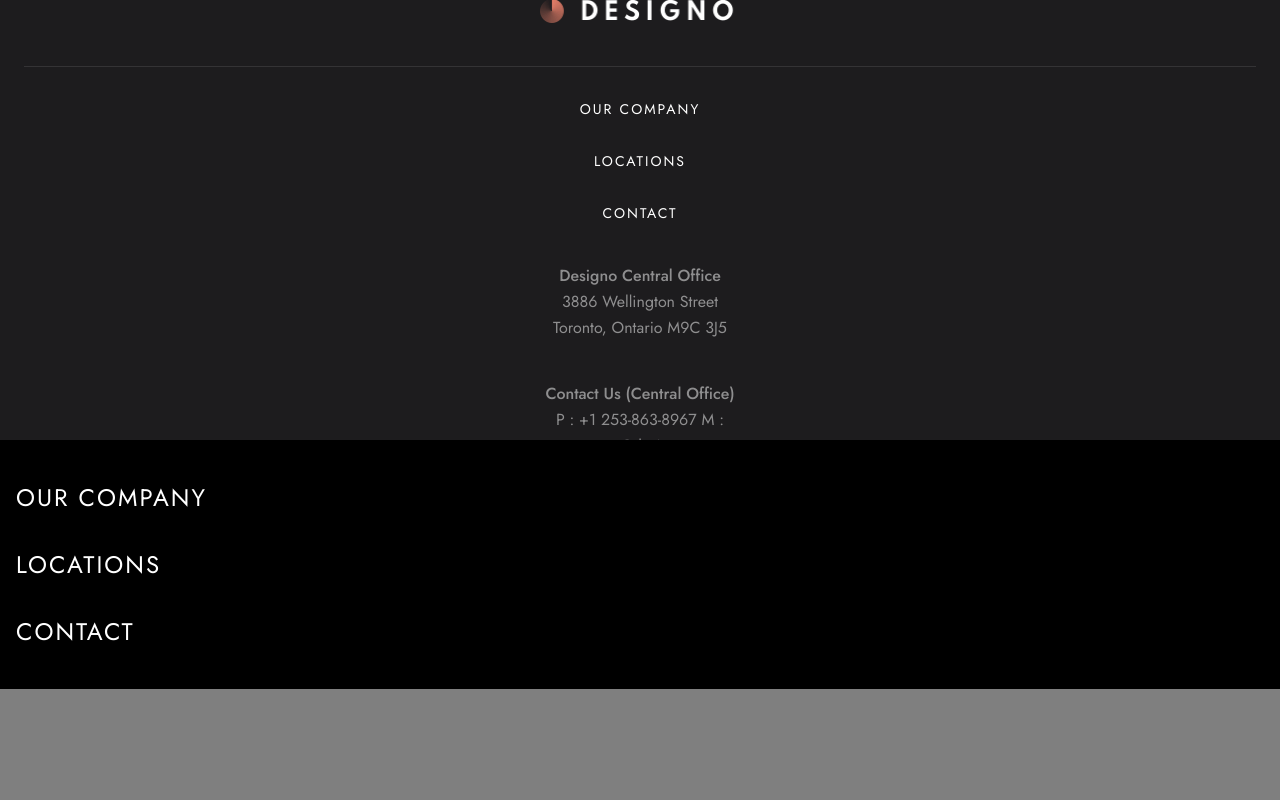
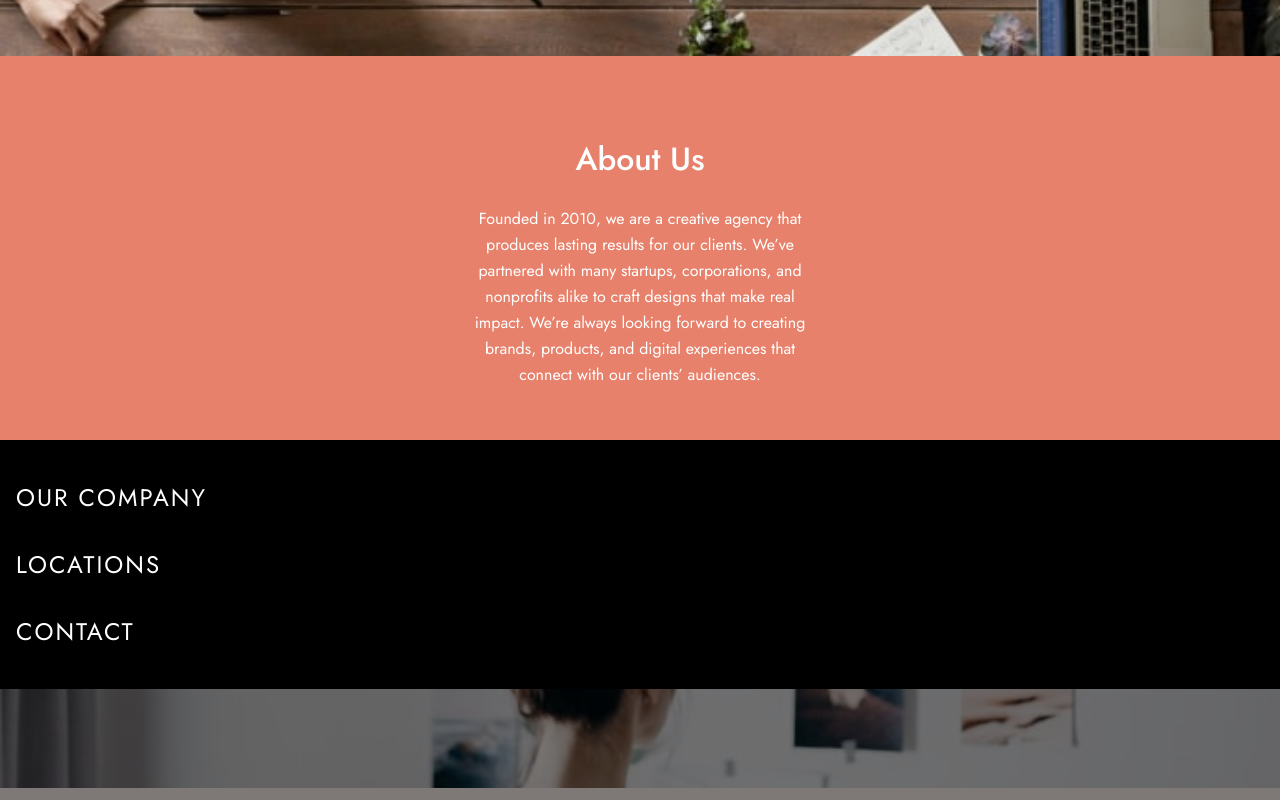
Before and after one commit to RayaneBengaoui/FM_challenge20_designo_multipage, a React (Create React App) app: page /about in a window 1280 px wide. Shown: the part 360-1160 px from the top of the page. Before the commit the page ends 912 px from the top, so only its background shows below. Built offline with nearby package versions, Linux system fonts and the light colour scheme.

Commit message:
Creating About page + Information component

```diff
--- a/src/App.js
+++ b/src/App.js
@@ -10,6 +10,7 @@ import WebDesign from "./pages/WebDesign";
 import AppDesign from "./pages/AppDesign";
 import GraphicDesign from "./pages/GraphicDesign";
 import Locations from "./pages/Locations";
+import About from "./pages/About";
 
 function App() {
   const [callAction, setCallAction] = useState(true);
@@ -35,6 +36,9 @@ function App() {
           <Route path="/locations" exact>
             <Locations />
           </Route>
+          <Route path="/about" exact>
+            <About />
+          </Route>
         </Switch>
       </AnimatePresence>
       <Footer callAction={callAction} />
--- /dev/null
+++ b/src/components/About/Information.js
@@ -0,0 +1,57 @@
+import styled from "styled-components";
+import { motion } from "framer-motion";
+
+const Information = ({ images, title, description, theme, doubletext }) => {
+  return (
+    <InformationStyle>
+      <Image images={images} />
+      <TextContainer theme={theme}>
+        <h2>{title}</h2>
+        <p>{description}</p>
+        {doubletext && <p className="secondParagraph">{doubletext} </p>}
+      </TextContainer>
+    </InformationStyle>
+  );
+};
+
+const InformationStyle = styled(motion.section)`
+  min-height: 44rem;
+`;
+const Image = styled.div`
+  height: 320px;
+  width: 100%;
+  background-repeat: no-repeat;
+  background-size: cover;
+  background-image: url(${(props) => props.images.mobile});
+
+  @media screen and (min-width: 700px) {
+    background-image: url(${(props) => props.images.tablet});
+  }
+  @media screen and (min-width: 1400px) {
+    background-image: url(${(props) => props.images.desktop});
+  }
+`;
+const TextContainer = styled.div`
+  background-color: ${(props) =>
+    props.theme === "dark" ? "#E7816B" : "#FDF3F0"};
+  color: ${(props) => (props.theme === "dark" ? "white" : "black")};
+  min-height: 24.5rem;
+  display: flex;
+  flex-direction: column;
+  justify-content: center;
+  align-items: center;
+  padding: 5rem 0;
+
+  p {
+    color: ${(props) => (props.theme === "dark" ? "white" : "black")};
+    max-width: 21rem;
+    text-align: center;
+    padding-top: 1.5rem;
+  }
+
+  .secondParagraph {
+    padding-top: 1rem;
+  }
+`;
+
+export default Information;
--- a/src/components/Footer.js
+++ b/src/components/Footer.js
@@ -65,6 +65,7 @@ const FooterStyle = styled(motion.footer)`
   flex-direction: column;
   align-items: center;
   justify-content: center;
+  margin-top: 18.5rem;
 `;
 
 const Navigation = styled.div`
--- a/src/components/GlobalStyle.js
+++ b/src/components/GlobalStyle.js
@@ -14,12 +14,14 @@ html{
 
 body{
     min-height:100vh;
+
     --burger-span: #1D1C1E;
     --footer-bg: #1D1C1E;
     --title-color: #ffffff;
     --button-bg: #ffffff;
     --button-text-color : #333136;
     --peach : #E7816B;
+    --beige : #FDF3F0;
 }
 
 h1{
--- a/src/components/HomePage/Introduction.js
+++ b/src/components/HomePage/Introduction.js
@@ -11,7 +11,7 @@ import { titleAnim, fade } from "../../animation";
 
 const Introduction = () => {
   const { scrollY } = useViewportScroll();
-  const phone_y = useTransform(scrollY, [0, 500], [350, 500]);
+  const phone_y = useTransform(scrollY, [300, 500], [350, 500]);
 
   return (
     <IntroductionStyle>
--- a/src/components/Nav.js
+++ b/src/components/Nav.js
@@ -15,7 +15,9 @@ const Nav = () => {
 
   return (
     <NavStyle>
-      <Logo src={logo_dark} />
+      <Link className="logoContainer" to="">
+        <Logo src={logo_dark} />
+      </Link>
       <Burger
         toggle={toggle}
         onClick={() => setToggle((prevState) => !prevState)}
@@ -27,7 +29,7 @@ const Nav = () => {
       <NavLinks toggle={toggle}>
         <Link
           className="firstLink"
-          to="/"
+          to="/about"
           onClick={() => setToggle((prevState) => !prevState)}
         >
           <span>OUR COMPANY</span>
@@ -57,6 +59,10 @@ const NavStyle = styled.nav`
   justify-content: space-between;
   align-items: center;
   padding: 0 1.5rem;
+
+  .logoContainer {
+    display: flex;
+  }
 `;
 
 const Logo = styled.img`
--- a/src/data.js
+++ b/src/data.js
@@ -9,6 +9,18 @@ import app_design_image_desktop from "./assets/home/desktop/image-app-design.jpg
 import graphic_design_image_mobile from "./assets/home/mobile/image-graphic-design.jpg";
 import graphic_design_image_tablet from "./assets/home/tablet/image-graphic-design.jpg";
 import graphic_design_image_desktop from "./assets/home/desktop/image-graphic-design.jpg";
+
+import about_hero_mobile from "./assets/about/mobile/image-about-hero.jpg";
+import about_hero_tablet from "./assets/about/tablet/image-about-hero.jpg";
+import about_hero_desktop from "./assets/about/desktop/image-about-hero.jpg";
+
+import about_talent_mobile from "./assets/about/mobile/image-world-class-talent.jpg";
+import about_talent_tablet from "./assets/about/tablet/image-world-class-talent.jpg";
+import about_talent_desktop from "./assets/about/desktop/image-world-class-talent.jpg";
+
+import about_deal_mobile from "./assets/about/mobile/image-real-deal.jpg";
+import about_deal_tablet from "./assets/about/tablet/image-real-deal.jpg";
+import about_deal_desktop from "./assets/about/desktop/image-real-deal.jpg";
 
 export const web_design_images = {
   mobile: web_design_image_mobile,
@@ -27,3 +39,21 @@ export const graphic_design_images = {
   tablet: graphic_design_image_tablet,
   desktop: graphic_design_image_desktop,
 };
+
+export const about_hero_images = {
+  mobile: about_hero_mobile,
+  tablet: about_hero_tablet,
+  desktop: about_hero_desktop,
+};
+
+export const about_talent_images = {
+  mobile: about_talent_mobile,
+  tablet: about_talent_tablet,
+  desktop: about_talent_desktop,
+};
+
+export const about_deal_images = {
+  mobile: about_deal_mobile,
+  tablet: about_deal_tablet,
+  desktop: about_deal_desktop,
+};
--- /dev/null
+++ b/src/pages/About.js
@@ -0,0 +1,53 @@
+import { motion } from "framer-motion";
+import styled from "styled-components";
+
+import { pageAnimation } from "../animation";
+
+import Information from "../components/About/Information";
+import ScrollTop from "../components/ScrollTop";
+
+import {
+  about_hero_images,
+  about_deal_images,
+  about_talent_images,
+} from "../data";
+
+const About = () => {
+  return (
+    <AboutStyle
+      className="home"
+      variants={pageAnimation}
+      initial="hidden"
+      animate="show"
+      exit="exit"
+    >
+      <Information
+        images={about_hero_images}
+        title={"About Us"}
+        description={
+          "Founded in 2010, we are a creative agency that produces lasting results for our clients. We’ve partnered with many startups, corporations, and nonprofits alike to craft designs that make real impact. We’re always looking forward to creating brands, products, and digital experiences that connect with our clients’ audiences."
+        }
+        theme={"dark"}
+        doubletext={false}
+      />
+      <Information
+        images={about_talent_images}
+        title={"World-class talent"}
+        description={
+          "We are a crew of strategists, problem-solvers, and technologists. Every design is thoughtfully crafted from concept to launch, ensuring success in its given market. We are constantly updating our skills in a myriad of platforms."
+        }
+        theme={"light"}
+        doubletext={
+          "Our team is multi-disciplinary and we are not merely interested in form — content and meaning are just as important. We give great importance to craftsmanship, service, and prompt delivery. Clients have always been impressed with our high-quality outcomes that encapsulates their brand’s story and mission."
+        }
+      />
+      <ScrollTop />
+    </AboutStyle>
+  );
+};
+
+const AboutStyle = styled(motion.div)`
+  min-height: 100vh;
+`;
+
+export default About;
--- a/src/pages/AppDesign.js
+++ b/src/pages/AppDesign.js
@@ -90,7 +90,6 @@ const Projects = styled.div`
 
 const ViewProjects = styled.div`
   margin-top: 6rem;
-  margin-bottom: 18.5rem;
 `;
 
 export default WebDesign;
--- a/src/pages/GraphicDesign.js
+++ b/src/pages/GraphicDesign.js
@@ -72,7 +72,6 @@ const Projects = styled.div`
 
 const ViewProjects = styled.div`
   margin-top: 6rem;
-  margin-bottom: 18.5rem;
 `;
 
 export default GraphicDesign;
--- a/src/pages/Locations.js
+++ b/src/pages/Locations.js
@@ -53,8 +53,6 @@ const Locations = () => {
 const LocationsStyle = styled(motion.div)`
   min-height: 100vh;
 `;
-const Maps = styled(motion.div)`
-  margin-bottom: 18.5rem;
-`;
+const Maps = styled(motion.div)``;
 
 export default Locations;
--- a/src/pages/WebDesign.js
+++ b/src/pages/WebDesign.js
@@ -99,7 +99,6 @@ const Projects = styled.div`
 
 const ViewProjects = styled.div`
   margin-top: 6rem;
-  margin-bottom: 18.5rem;
 `;
 
 export default WebDesign;
```
